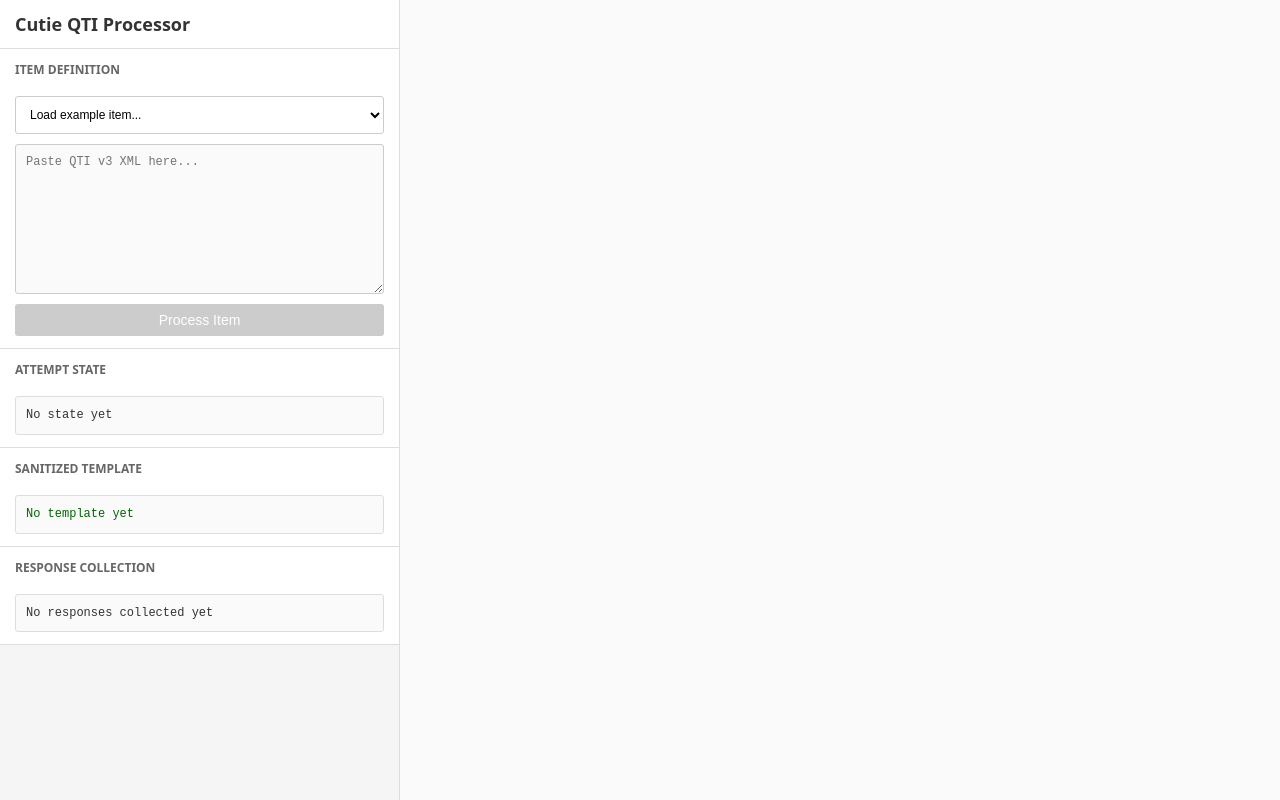
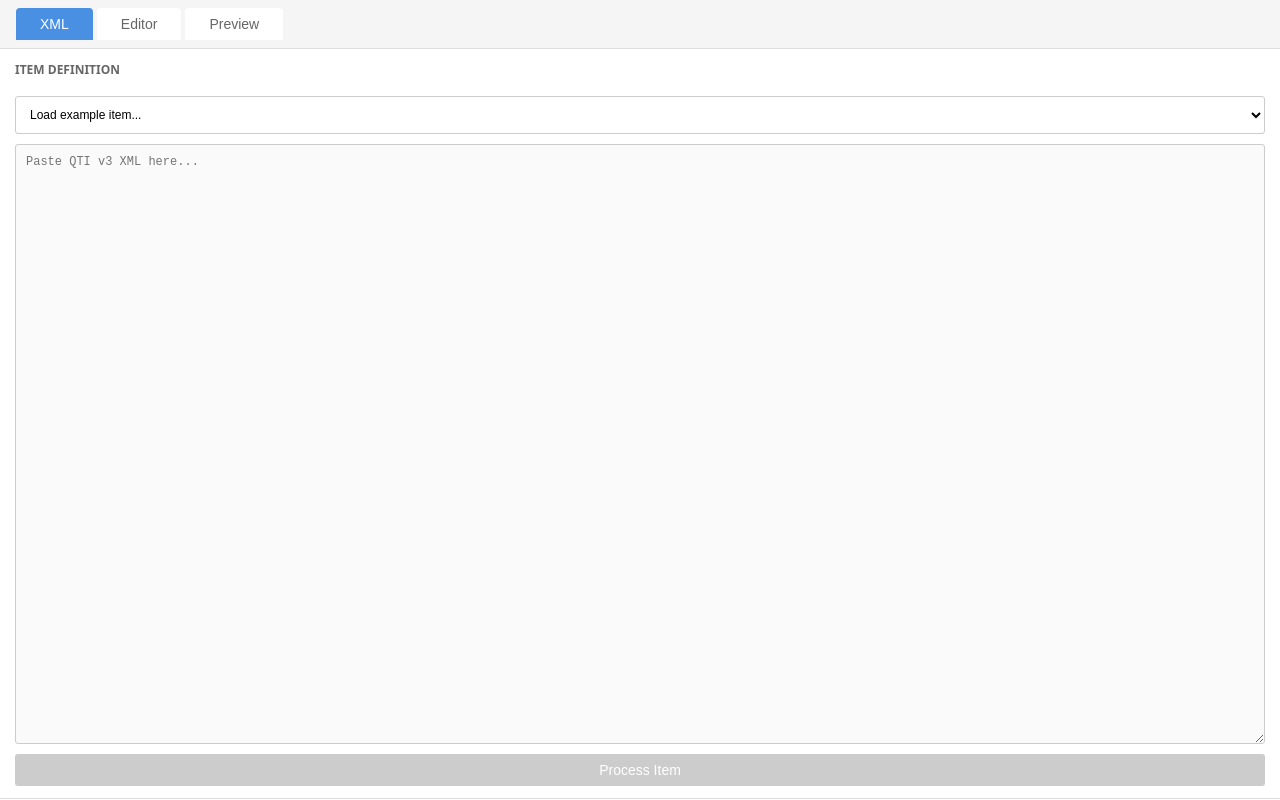
Before and after one commit to openstax/cutie, a React (Vite) app in the folder packages/cutie-example/: page / in a window 1280 px wide. Built offline with nearby package versions, Linux system fonts and the light colour scheme.

Commit message:
updating example structure

```diff
--- a/packages/cutie-example/package.json
+++ b/packages/cutie-example/package.json
@@ -18,6 +18,7 @@
   "dependencies": {
     "@openstax/cutie-client": "^1.0.0",
     "@openstax/cutie-core": "^1.0.0",
+    "@openstax/cutie-editor": "^1.0.0",
     "react": "^19.2.0",
     "react-dom": "^19.2.0"
   },
--- a/packages/cutie-example/src/App.css
+++ b/packages/cutie-example/src/App.css
@@ -13,6 +13,55 @@ html {
 body {
   font-family: system-ui, -apple-system, sans-serif;
   overflow: hidden;
+}
+
+.tabs {
+  display: flex;
+  gap: 4px;
+  padding: 8px 16px;
+  background-color: #f5f5f5;
+  border-bottom: 1px solid #ddd;
+}
+
+.tab {
+  padding: 8px 24px;
+  border: none;
+  border-radius: 4px 4px 0 0;
+  background: white;
+  color: #666;
+  cursor: pointer;
+  font-size: 14px;
+  font-weight: 500;
+  transition: all 0.2s;
+}
+
+.tab:hover {
+  background: #e8e8e8;
+}
+
+.tab.active {
+  background: #4a90e2;
+  color: white;
+}
+
+.tab-content-full {
+  height: calc(100vh - 50px);
+  display: flex;
+  flex-direction: column;
+  overflow: hidden;
+}
+
+.xml-panel,
+.editor-panel {
+  flex: 1;
+  display: flex;
+  flex-direction: column;
+  overflow: hidden;
+}
+
+.xml-input-large {
+  flex: 1;
+  min-height: unset;
 }
 
 .app-container {
--- a/packages/cutie-example/src/App.tsx
+++ b/packages/cutie-example/src/App.tsx
@@ -1,24 +1,28 @@
-import { useState, useEffect, useRef } from 'react';
+import { useState } from 'react';
 import { beginAttempt } from '@openstax/cutie-core';
 import type { AttemptState } from '@openstax/cutie-core';
-import { mountItem } from '@openstax/cutie-client';
-import type { MountedItem, ResponseData } from '@openstax/cutie-client';
+import type { ResponseData } from '@openstax/cutie-client';
 import { examples } from './example-items';
+import { EditorTab } from './EditorTab';
+import { PreviewTab } from './PreviewTab';
 import './App.css';
 
+type Tab = 'xml' | 'editor' | 'preview';
+
 export function App() {
+  const [activeTab, setActiveTab] = useState<Tab>('xml');
   const [itemXml, setItemXml] = useState('');
   const [attemptState, setAttemptState] = useState<AttemptState | null>(null);
   const [sanitizedTemplate, setSanitizedTemplate] = useState<string>('');
   const [error, setError] = useState<string>('');
   const [processing, setProcessing] = useState(false);
   const [responses, setResponses] = useState<ResponseData | null>(null);
-  const [interactionsEnabled, setInteractionsEnabled] = useState(true);
-  const previewRef = useRef<HTMLDivElement>(null);
-  const mountedItemRef = useRef<MountedItem | null>(null);
+  const [selectedExample, setSelectedExample] = useState('');
 
   const handleExampleSelect = (event: React.ChangeEvent<HTMLSelectElement>) => {
     const selectedName = event.target.value;
+    setSelectedExample(selectedName);
+
     if (!selectedName) {
       setItemXml('');
       return;
@@ -45,56 +49,18 @@ export function App() {
     }
   };
 
-  // Mount/unmount item when sanitizedTemplate changes
-  useEffect(() => {
-    if (previewRef.current && sanitizedTemplate) {
-      const mountedItem = mountItem(previewRef.current, sanitizedTemplate);
-      mountedItemRef.current = mountedItem;
 
-      return () => {
-        mountedItem.unmount();
-        mountedItemRef.current = null;
-      };
-    }
-  }, [sanitizedTemplate]);
-
-  useEffect(() => {
-    if (mountedItemRef.current) {
-      mountedItemRef.current.setInteractionsEnabled(interactionsEnabled);
-    }
-  }, [interactionsEnabled]);
-
-  const handleSubmit = () => {
-    if (mountedItemRef.current) {
-      // Disable interactions during submission
-      setInteractionsEnabled(false);
-
-      // Collect responses
-      const collectedResponses = mountedItemRef.current.collectResponses();
-      setResponses(collectedResponses);
-
-      // Log for debugging
-      console.log('Collected responses:', collectedResponses);
-      console.log('Response identifiers:', mountedItemRef.current.getResponseIdentifiers());
-
-      // Re-enable interactions after a brief delay (simulating submission)
-      setTimeout(() => {
-        setInteractionsEnabled(true);
-      }, 1000);
-    }
-  };
-
+  const renderTabContent = () => {
+    switch (activeTab) {
+      case 'xml':
         return (
-    <div className="app-container">
-      <div className="sidebar">
-        <h1>Cutie QTI Processor</h1>
-
-        <div className="panel">
+          <div className="tab-content-full">
+            <div className="panel xml-panel">
               <h2>Item Definition</h2>
               <select
                 className="example-select"
                 onChange={handleExampleSelect}
-            defaultValue=""
+                value={selectedExample}
               >
                 <option value="">Load example item...</option>
                 {examples.map((ex) => (
@@ -104,7 +70,7 @@ export function App() {
                 ))}
               </select>
               <textarea
-            className="xml-input"
+                className="xml-input xml-input-large"
                 value={itemXml}
                 onChange={(e) => setItemXml(e.target.value)}
                 placeholder="Paste QTI v3 XML here..."
@@ -122,42 +88,54 @@ export function App() {
                 </div>
               )}
             </div>
+          </div>
+        );
 
-        <div className="panel">
-          <h2>Attempt State</h2>
-          <pre className="output-display">
-            {attemptState ? JSON.stringify(attemptState, null, 2) : 'No state yet'}
-          </pre>
-        </div>
+      case 'editor':
+        return (
+          <EditorTab
+            selectedExample={selectedExample}
+            setSanitizedTemplate={setSanitizedTemplate}
+            setAttemptState={setAttemptState}
+          />
+        );
 
-        <div className="panel">
-          <h2>Sanitized Template</h2>
-          <pre className="output-display xml-output">
-            {sanitizedTemplate || 'No template yet'}
-          </pre>
-        </div>
+      case 'preview':
+        return (
+          <PreviewTab
+            attemptState={attemptState}
+            sanitizedTemplate={sanitizedTemplate}
+            responses={responses}
+            setResponses={setResponses}
+          />
+        );
+    }
+  };
 
-        <div className="panel">
-          <h2>Response Collection</h2>
-          <pre className="output-display">
-            {responses ? JSON.stringify(responses, null, 2) : 'No responses collected yet'}
-          </pre>
-        </div>
-      </div>
-
-      <div className="preview-area">
-        <div className="preview-card">
-          <div className="preview-item" ref={previewRef} />
+  return (
+    <>
+      <div className="tabs">
         <button
-            className="process-button"
-            onClick={handleSubmit}
-            disabled={!sanitizedTemplate || !interactionsEnabled}
+          className={`tab ${activeTab === 'xml' ? 'active' : ''}`}
+          onClick={() => setActiveTab('xml')}
         >
-            {interactionsEnabled ? 'Submit' : 'Submitting...'}
+          XML
+        </button>
+        <button
+          className={`tab ${activeTab === 'editor' ? 'active' : ''}`}
+          onClick={() => setActiveTab('editor')}
+        >
+          Editor
+        </button>
+        <button
+          className={`tab ${activeTab === 'preview' ? 'active' : ''}`}
+          onClick={() => setActiveTab('preview')}
+        >
+          Preview
         </button>
       </div>
-      </div>
-    </div>
+      {renderTabContent()}
+    </>
   );
 }
 
--- /dev/null
+++ b/packages/cutie-example/src/EditorTab.tsx
@@ -0,0 +1,144 @@
+import { useEffect, useRef, useState } from 'react';
+import { beginAttempt } from '@openstax/cutie-core';
+import type { AttemptState } from '@openstax/cutie-core';
+import { mountEditor } from '@openstax/cutie-editor';
+import type { EditorInstance } from '@openstax/cutie-editor';
+import { examples } from './example-items';
+
+interface EditorTabProps {
+  selectedExample: string;
+  setSanitizedTemplate: (template: string) => void;
+  setAttemptState: (state: AttemptState | null) => void;
+}
+
+export function EditorTab({ selectedExample, setSanitizedTemplate, setAttemptState }: EditorTabProps) {
+  const [error, setError] = useState<string>('');
+  const [processing, setProcessing] = useState(false);
+  const editorRef = useRef<HTMLDivElement>(null);
+  const editorInstanceRef = useRef<EditorInstance | null>(null);
+
+  // Initialize editor
+  useEffect(() => {
+    if (editorRef.current && !editorInstanceRef.current) {
+      editorInstanceRef.current = mountEditor(editorRef.current, {
+        onChange: (result) => {
+          console.log('Editor content changed:', result);
+        },
+      });
+    }
+
+    return () => {
+      if (editorInstanceRef.current) {
+        editorInstanceRef.current.destroy();
+        editorInstanceRef.current = null;
+      }
+    };
+  }, []);
+
+  // Load example into editor when selectedExample changes
+  useEffect(() => {
+    if (selectedExample && editorInstanceRef.current) {
+      const example = examples.find(ex => ex.name === selectedExample);
+      if (example) {
+        try {
+          const parser = new DOMParser();
+          const doc = parser.parseFromString(example.item, 'application/xml');
+          const itemBody = doc.querySelector('qti-item-body');
+
+          if (itemBody) {
+            const serializer = new XMLSerializer();
+            const itemBodyXml = serializer.serializeToString(itemBody);
+            editorInstanceRef.current.loadXml(itemBodyXml);
+          }
+        } catch (err) {
+          console.error('Failed to load example into editor:', err);
+        }
+      }
+    }
+  }, [selectedExample]);
+
+  const handleEditorPreview = async () => {
+    setError('');
+    setProcessing(true);
+
+    try {
+      if (!editorInstanceRef.current) {
+        throw new Error('Editor not initialized');
+      }
+
+      // Serialize editor content
+      const { xml, errors } = editorInstanceRef.current.serialize();
+
+      if (errors && errors.length > 0) {
+        setError(errors.map(e => e.message).join(', '));
+        return;
+      }
+
+      // Get the selected example to use its full structure
+      const example = examples.find(ex => ex.name === selectedExample);
+      if (!example) {
+        throw new Error('Please select an example item first');
+      }
+
+      // Parse the example to get the full structure
+      const parser = new DOMParser();
+      const doc = parser.parseFromString(example.item, 'application/xml');
+      const assessmentItem = doc.querySelector('qti-assessment-item');
+
+      if (!assessmentItem) {
+        throw new Error('Invalid example item structure');
+      }
+
+      // Parse the serialized editor content
+      const editorDoc = parser.parseFromString(xml, 'application/xml');
+      const newItemBody = editorDoc.querySelector('qti-item-body');
+
+      if (!newItemBody) {
+        throw new Error('Failed to serialize item body');
+      }
+
+      // Replace the old item body with the new one
+      const oldItemBody = assessmentItem.querySelector('qti-item-body');
+      if (oldItemBody) {
+        assessmentItem.replaceChild(
+          doc.importNode(newItemBody, true),
+          oldItemBody
+        );
+      }
+
+      // Serialize back to XML
+      const serializer = new XMLSerializer();
+      const fullItemXml = serializer.serializeToString(doc);
+
+      // Process with cutie-core
+      const result = await beginAttempt(fullItemXml);
+      setAttemptState(result.state);
+      setSanitizedTemplate(result.template);
+    } catch (err) {
+      setError(err instanceof Error ? err.message : 'Unknown error occurred');
+    } finally {
+      setProcessing(false);
+    }
+  };
+
+  return (
+    <div className="tab-content-full">
+      <div className="panel editor-panel">
+        <h2>Editor</h2>
+        <div ref={editorRef} style={{ marginBottom: '12px' }} />
+        <button
+          className="process-button"
+          onClick={handleEditorPreview}
+          disabled={processing || !selectedExample}
+        >
+          {processing ? 'Processing...' : 'Preview'}
+        </button>
+        {error && (
+          <div className="error-message" style={{ marginTop: '12px' }}>
+            {error}
+          </div>
+        )}
+      </div>
+    </div>
+  );
+}
--- /dev/null
+++ b/packages/cutie-example/src/PreviewTab.tsx
@@ -0,0 +1,98 @@
+import { useEffect, useRef, useState } from 'react';
+import type { AttemptState } from '@openstax/cutie-core';
+import { mountItem } from '@openstax/cutie-client';
+import type { MountedItem, ResponseData } from '@openstax/cutie-client';
+
+interface PreviewTabProps {
+  attemptState: AttemptState | null;
+  sanitizedTemplate: string;
+  responses: ResponseData | null;
+  setResponses: (responses: ResponseData | null) => void;
+}
+
+export function PreviewTab({ attemptState, sanitizedTemplate, responses, setResponses }: PreviewTabProps) {
+  const [interactionsEnabled, setInteractionsEnabled] = useState(true);
+  const previewRef = useRef<HTMLDivElement>(null);
+  const mountedItemRef = useRef<MountedItem | null>(null);
+
+  // Mount/unmount item when sanitizedTemplate changes
+  useEffect(() => {
+    if (previewRef.current && sanitizedTemplate) {
+      const mountedItem = mountItem(previewRef.current, sanitizedTemplate);
+      mountedItemRef.current = mountedItem;
+
+      return () => {
+        mountedItem.unmount();
+        mountedItemRef.current = null;
+      };
+    }
+  }, [sanitizedTemplate]);
+
+  useEffect(() => {
+    if (mountedItemRef.current) {
+      mountedItemRef.current.setInteractionsEnabled(interactionsEnabled);
+    }
+  }, [interactionsEnabled]);
+
+  const handleSubmit = () => {
+    if (mountedItemRef.current) {
+      // Disable interactions during submission
+      setInteractionsEnabled(false);
+
+      // Collect responses
+      const collectedResponses = mountedItemRef.current.collectResponses();
+      setResponses(collectedResponses);
+
+      // Log for debugging
+      console.log('Collected responses:', collectedResponses);
+      console.log('Response identifiers:', mountedItemRef.current.getResponseIdentifiers());
+
+      // Re-enable interactions after a brief delay (simulating submission)
+      setTimeout(() => {
+        setInteractionsEnabled(true);
+      }, 1000);
+    }
+  };
+
+  return (
+    <div className="app-container">
+      <div className="sidebar">
+        <h1>Cutie QTI Processor</h1>
+
+        <div className="panel">
+          <h2>Attempt State</h2>
+          <pre className="output-display">
+            {attemptState ? JSON.stringify(attemptState, null, 2) : 'No state yet'}
+          </pre>
+        </div>
+
+        <div className="panel">
+          <h2>Sanitized Template</h2>
+          <pre className="output-display xml-output">
+            {sanitizedTemplate || 'No template yet'}
+          </pre>
+        </div>
+
+        <div className="panel">
+          <h2>Response Collection</h2>
+          <pre className="output-display">
+            {responses ? JSON.stringify(responses, null, 2) : 'No responses collected yet'}
+          </pre>
+        </div>
+      </div>
+
+      <div className="preview-area">
+        <div className="preview-card">
+          <div className="preview-item" ref={previewRef} />
+          <button
+            className="process-button"
+            onClick={handleSubmit}
+            disabled={!sanitizedTemplate || !interactionsEnabled}
+          >
+            {interactionsEnabled ? 'Submit' : 'Submitting...'}
+          </button>
+        </div>
+      </div>
+    </div>
+  );
+}
```
Lines whose indentation alone changed are shown as unchanged.
